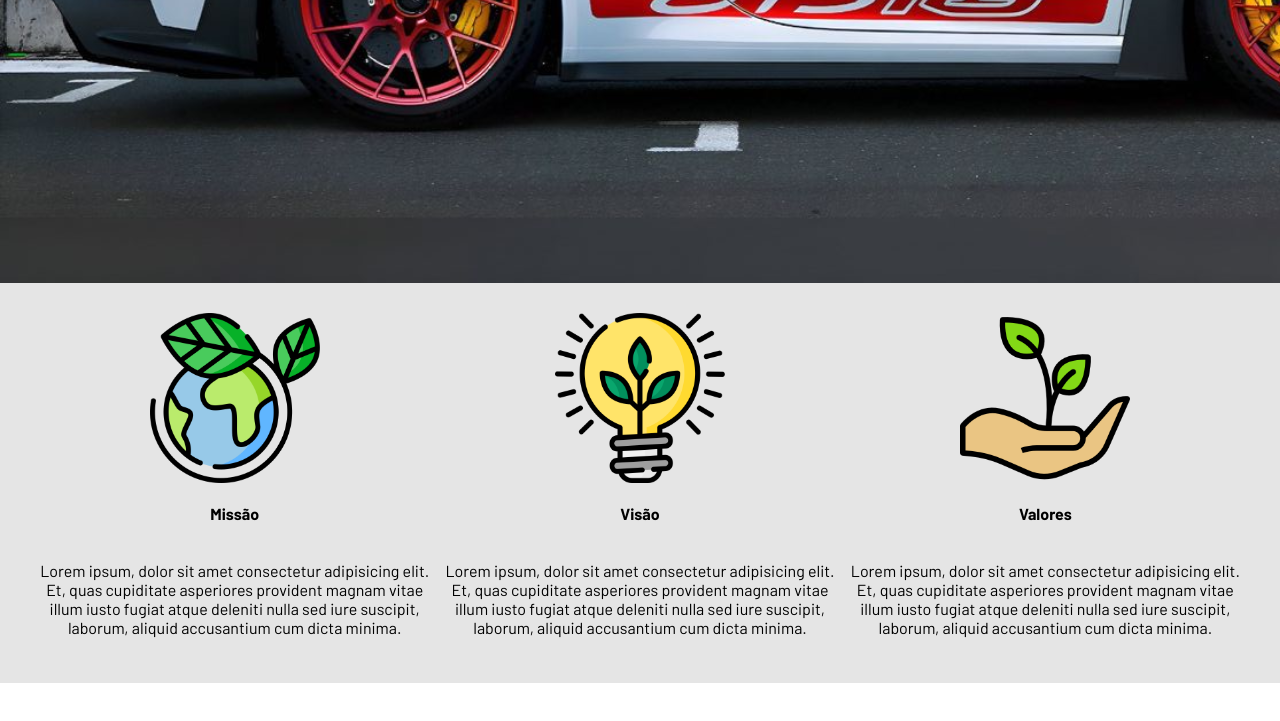
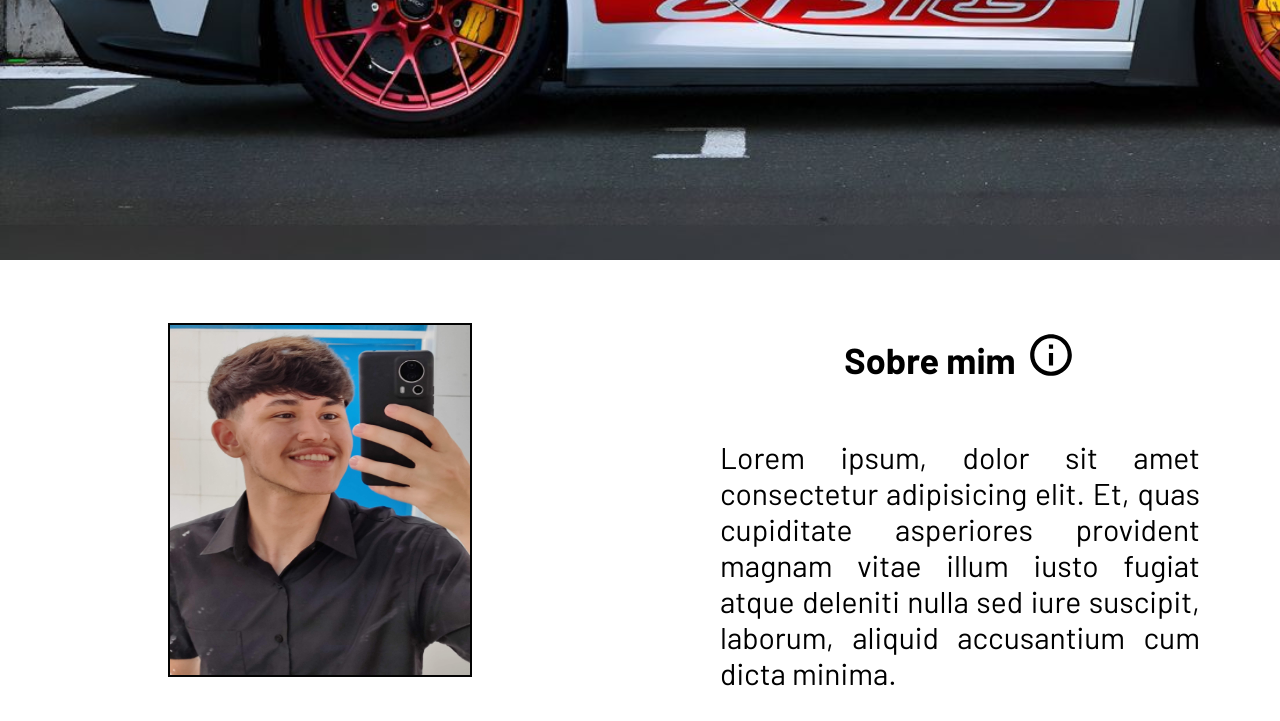
Before and after one commit to GustavoMoraes21/Projeto-Individual, a website: page Site/public/index.html in a window 1280 px wide. Shown: the part 562-1283 px from the top of the page. Before the commit the page ends 1245 px from the top, so only its background shows below. Drawn offline with Linux system fonts and the light colour scheme.

Commit message:
Alterações index

```diff
--- a/Site/public/css/estilo.css
+++ b/Site/public/css/estilo.css
@@ -9,7 +9,7 @@ body {
 
 :root {
   --tamanho-header: 80px;
-  --tamanho-banner: calc(124vh - var(--tamanho-header) - var(--tamanho-footer) - 2px);
+  --tamanho-banner: calc(125vh - var(--tamanho-header) - var(--tamanho-footer) - 2px);
   --tamanho-simulador: calc(100vh - var(--tamanho-header) - var(--tamanho-footer) - 2px);
   --tamanho-login: calc(100vh - var(--tamanho-header) - var(--tamanho-footer) - 2px);
   --tamanho-footer: 65px;
@@ -84,26 +84,39 @@ body {
 }
 
 .banner .container {
-  justify-content: center;
   align-items: center;
-  height: 100%;
+  height: 87%;
+  width: 100%;
 }
 
 .banner .container p {
-  width: 50%;
-  margin: 0;
-  padding: 0;
-  font-size: 36px;
+  color: black;
+  align-items: center;
+  width: 75%;
+  font-size: 30px;
+  display: flex;
+  margin: 0px;
+  padding: 0px;
+  padding-top: 10px;
+  text-align: justify;
 }
+
+.banner .container b {
+  margin: 0px 10px 0px 10px;
+}
+
 
 .banner .container span {
   font-weight: 800;
+  margin: 0px 10px 0px 300px;
+  color: black;
+  font-size: 36px;
 }
 
 /* MISSÃO VISÃO VALORES */
 
 .social {
-  background-color: #e5e5e5;
+  background-color: white;
   display: flex;
 }
 
@@ -111,8 +124,25 @@ body {
   justify-content: center;
 }
 
-.box img {
-  width: 170px;
+.imagem img {
+  width: 300px;
+  height: 350px;
+  border: 2px solid #030303;
+  display: flex;
+  align-items: center;
+  justify-content: center;
+}
+
+.imagem2 {
+  display: flex;
+  margin-top: 20px;
+}
+
+.imagem {
+  display: flex;
+  justify-content: center;
+  align-items: center;
+  width: 50%;
 }
 
 .social .container .boxes {
@@ -130,7 +160,36 @@ body {
   display: flex;
   flex-direction: column;
   align-items: center;
+  width: 50%;
 }
+
+.linha {
+  display: flex;
+  flex-direction: row;
+}
+
+.linha h4 {
+  display: flex;
+  align-items: center;
+  font-size: 36px;
+  color: black;
+  justify-content: center;
+}
+
+.linha img {
+  display: flex;
+}
+
+.box img {
+  display: flex;
+  align-items: center;
+  justify-content: center;
+  height: 50px;
+  right: 50px;
+  padding-top: 40px;
+  margin-left: 10px;
+}
+
 
 /* FOOTER */
 
--- a/Site/public/index.html
+++ b/Site/public/index.html
@@ -36,30 +36,20 @@
 
 
     <div class="container">
-      <p>Preservando <span>hoje</span> para existirem <span>amanhã</span>.</p>
-    </div>
+      <p>Os <b> carros </b> não são apenas máquinas, são <br></p>
+      <span>expressões de personalidade e desejo.</span>
     </div>
 
     <div class="social">
       <div class="container">
         <div class="boxes">
-        <div class="box">
-          <img src="assets/imgs/planet-earth_color.png">
-          <h4>Missão</h4>
-          <p>Lorem ipsum, dolor sit amet consectetur adipisicing elit. Et, quas cupiditate asperiores provident magnam
-            vitae illum iusto fugiat atque deleniti nulla sed iure suscipit, laborum, aliquid accusantium cum dicta
-            minima.</p>
+          <div class="imagem">
+            <img src="assets/IMG_20231206_113248.jpg">
           </div>
           <div class="box">
-          <img src="assets/imgs/lightbulb_color.png">
-          <h4>Visão</h4>
-          <p>Lorem ipsum, dolor sit amet consectetur adipisicing elit. Et, quas cupiditate asperiores provident magnam
-            vitae illum iusto fugiat atque deleniti nulla sed iure suscipit, laborum, aliquid accusantium cum dicta
-            minima.</p>
+            <div class="linha">
+              <h4>Sobre mim</h4><img src="assets/bx-info-circle.svg">
             </div>
-        <div class="box">
-          <img src="assets/imgs/growth_color.png">
-          <h4>Valores</h4>
             <p>Lorem ipsum, dolor sit amet consectetur adipisicing elit. Et, quas cupiditate asperiores provident magnam
               vitae illum iusto fugiat atque deleniti nulla sed iure suscipit, laborum, aliquid accusantium cum dicta
               minima.</p>
```
Also changed, not shown: Site/public/cadastro.html (+1 -1 lines), Site/public/login.html (+1 -1 lines), Site/public/assets/IMG_20231206_113248.jpg (added), Site/public/assets/bx-info-circle.svg (added), Site/public/assets/icon/favicon2.ico (added), Site/public/assets/icon/favicon2.png (added), 1 other file. Lines whose indentation alone changed are shown as unchanged.
